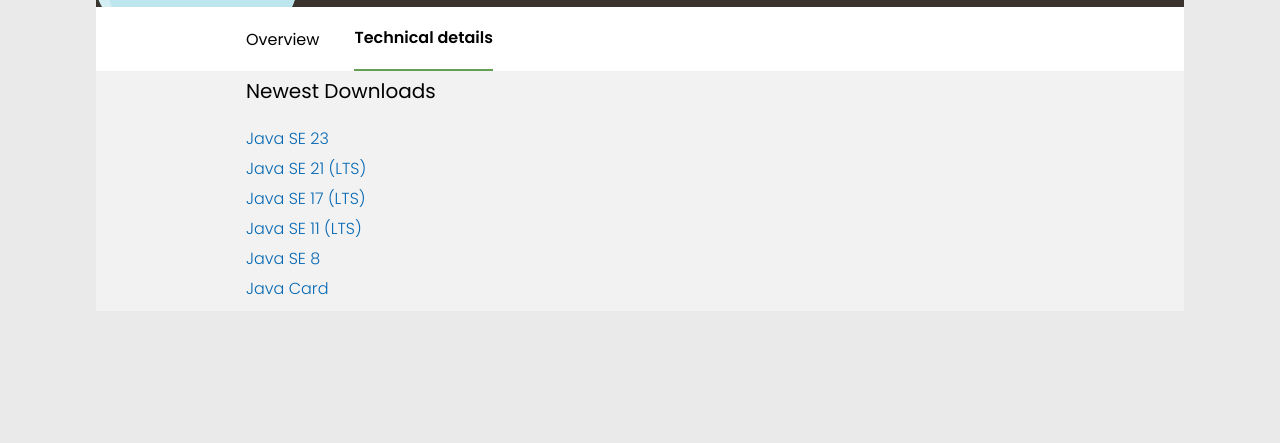
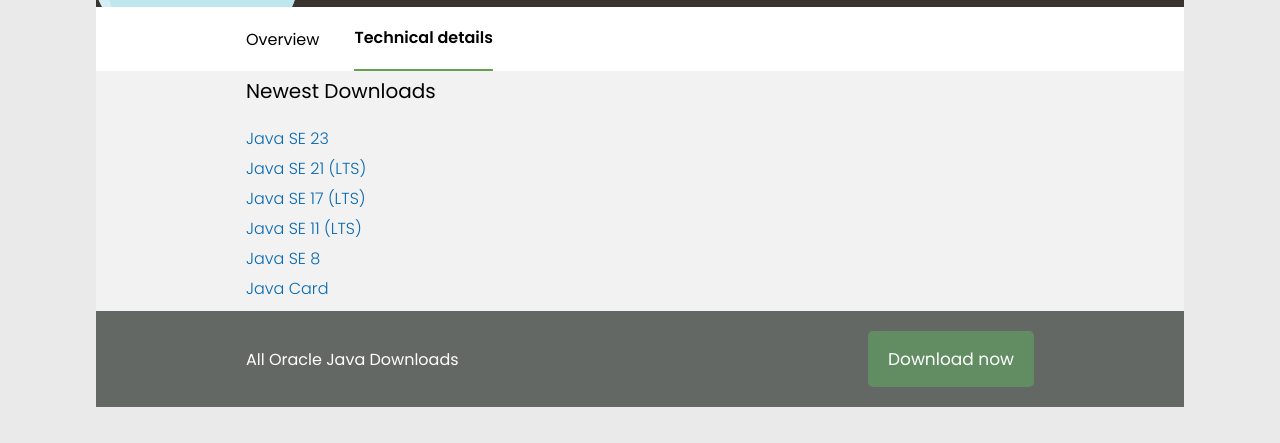
Before and after one commit to Robert076/oracle-clone, a plain HTML site: page index.html in a window 1280 px wide. Shown: the part 357-800 px from the top of the page. Drawn offline with Linux system fonts and the light colour scheme.

Commit message:
feat: done one screen

```diff
--- a/index.html
+++ b/index.html
@@ -68,5 +68,12 @@
         <p>Java SE 8</p>
         <p>Java Card</p>
     </div>
+
+    <div class="downloads-tab">
+        <p>All Oracle Java Downloads</p>
+        <div class="button">
+            <p>Download now</p>
+        </div>
+    </div>
 </body>
 </html>
--- a/style.css
+++ b/style.css
@@ -37,6 +37,7 @@ body {
 .navigation a {
     text-decoration: none;
     color: white;
+    font-weight: 300;
 }
 
 .navigation .logo-text{
@@ -224,3 +225,23 @@ body {
 .downloads p:hover {
     text-decoration: underline;
 }
+
+.downloads-tab {
+    width: 85%;
+    background-color: rgb(100, 104, 100);
+    height: 12vh;
+    display: flex;
+    justify-content: space-between;
+    align-items: center;
+    box-sizing: border-box;
+    padding-left: 150px;
+    padding-right: 150px;
+    color: white;
+}
+
+.downloads-tab .button {
+    background: rgb(98, 141, 98);
+    padding: 15px 20px;
+    border-radius: 5px;
+    font-size: 17px;
+}
```
